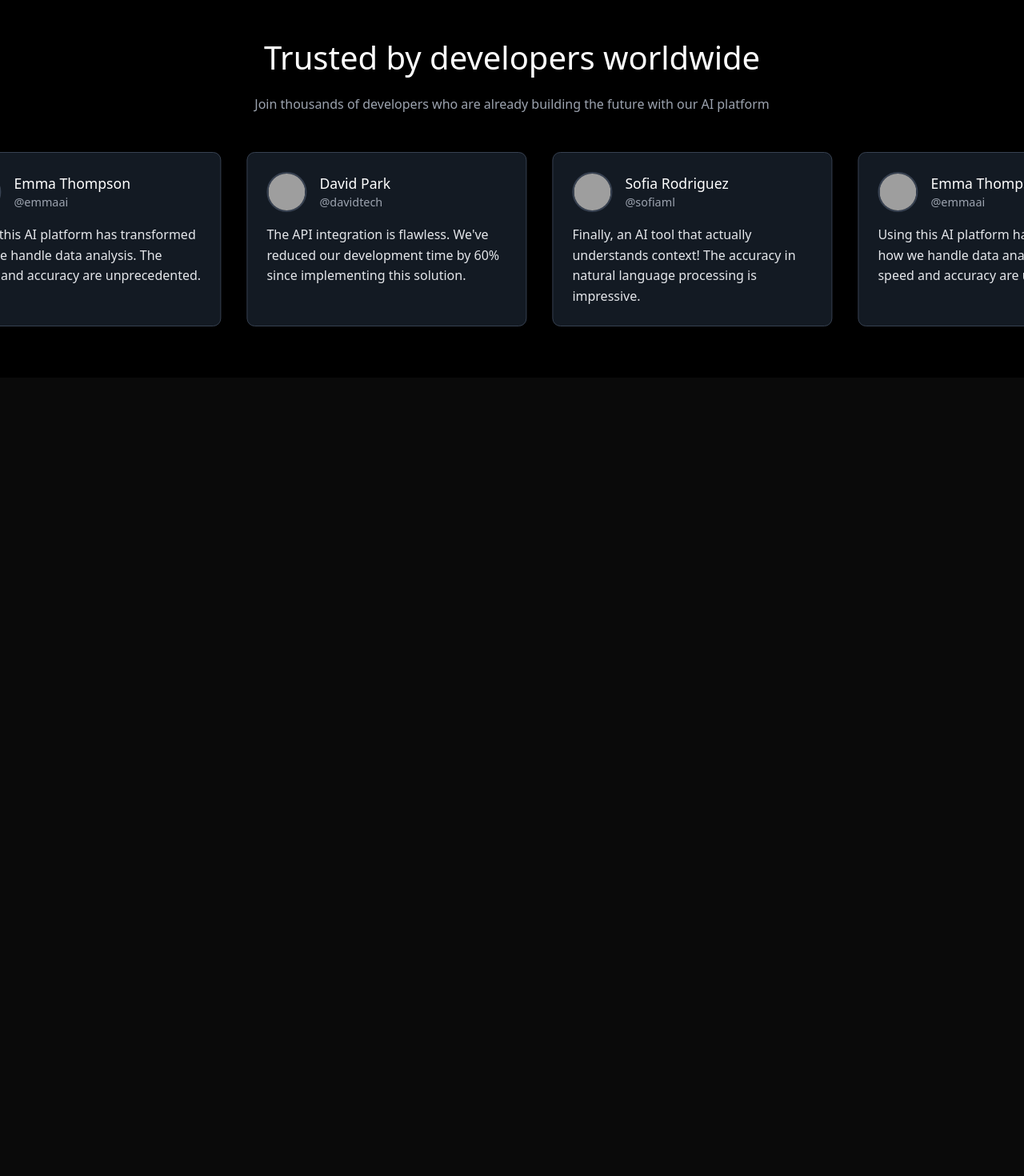
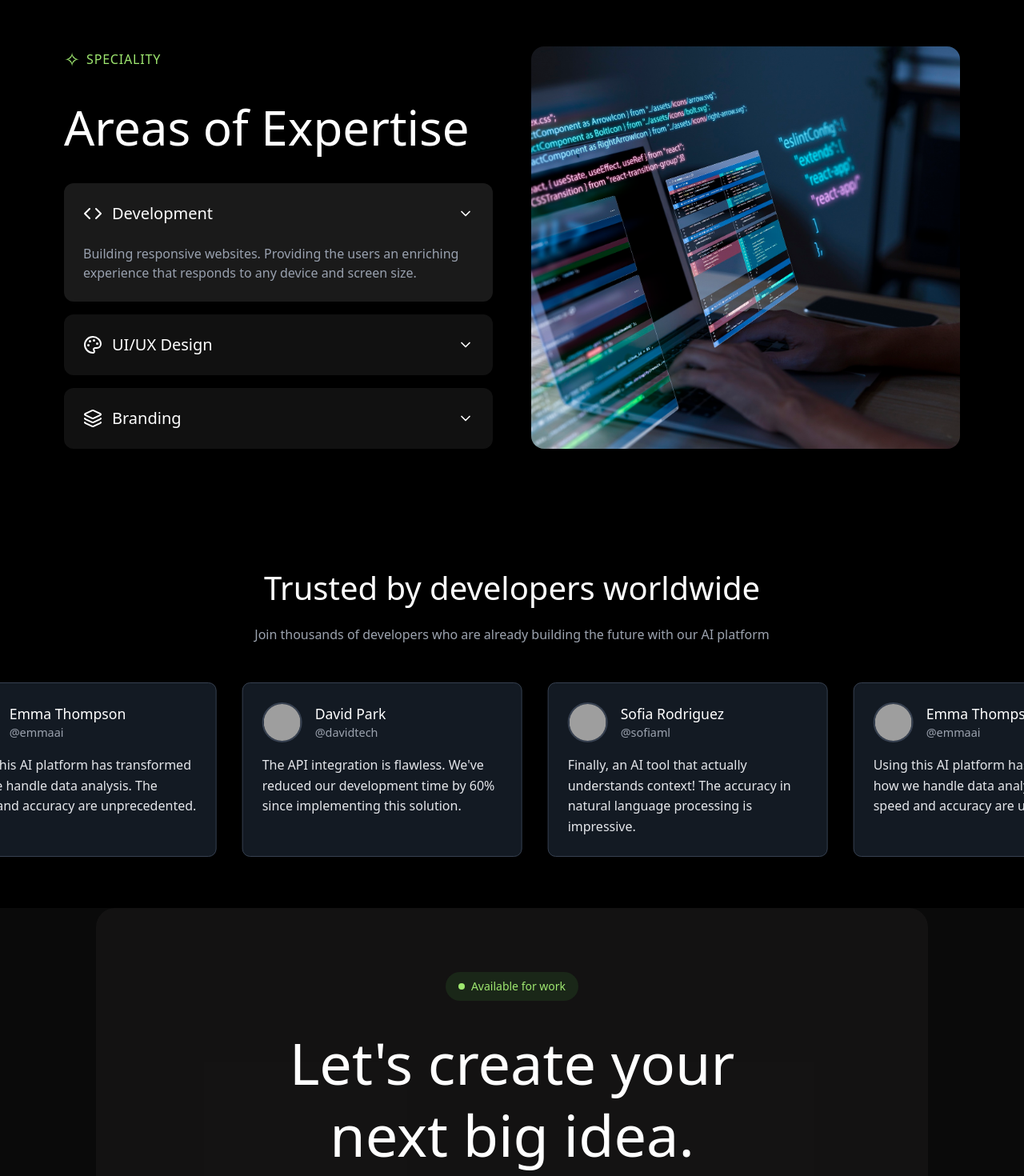
Before and after one commit to akram-999/akram-ahil, a Next.js app in the folder akram-ahil-portfolio/: page / in a window 1280 px wide. Shown: the part 960-2430 px from the top of the page at 80% size. Before the commit the page ends 1432 px from the top, so only its background shows below. Built offline with nearby package versions, Linux system fonts and the light colour scheme; grey boxes are pictures that could not be loaded.

Commit message:
services v1

```diff
--- a/akram-ahil-portfolio/src/app/page.jsx
+++ b/akram-ahil-portfolio/src/app/page.jsx
@@ -1,5 +1,7 @@
+import Available from "@/components/available/Available";
 import Hero from "@/components/Hero/Hero";
 import Navbar from "@/components/Navbar/Navbar";
+import Services from "@/components/Services/Services";
 import Skils from "@/components/Skills/Skils";
 import TestimonialsSectionDemo from "@/components/Testimonale/Testimonial";
 
@@ -9,7 +11,9 @@ export default function Home() {
     <Navbar/>
    <Hero/>
    <Skils/>
+   <Services/>
    <TestimonialsSectionDemo/>
+   <Available />
     </>
   );
 }
--- /dev/null
+++ b/akram-ahil-portfolio/src/components/Services/Services.css
@@ -0,0 +1,67 @@
+.service-item {
+  background: #111111;
+  border-radius: 12px;
+  overflow: hidden;
+  cursor: pointer;
+  transition: all 0.3s ease;
+}
+
+.service-header {
+  display: flex;
+  justify-content: space-between;
+  align-items: center;
+  padding: 1.5rem;
+  color: white;
+}
+
+.service-content {
+  max-height: 0;
+  overflow: hidden;
+  transition: all 0.3s ease;
+  padding: 0 1.5rem;
+}
+
+.service-item.active {
+  background: #1A1A1A;
+}
+
+.service-item.active .service-content {
+  max-height: 200px;
+  padding-bottom: 1.5rem;
+}
+
+.service-item:hover {
+  background: #1A1A1A;
+}
+
+/* Animation for the chevron */
+.service-header svg {
+  transition: transform 0.3s ease;
+}
+
+.service-item.active .service-header svg {
+  transform: rotate(180deg);
+}
+
+/* Fade in animation for content */
+.service-item.active .service-content {
+  animation: fadeIn 0.3s ease-in-out;
+}
+
+@keyframes fadeIn {
+  from {
+    opacity: 0;
+    transform: translateY(-10px);
+  }
+  to {
+    opacity: 1;
+    transform: translateY(0);
+  }
+}
+
+/* Responsive adjustments */
+@media (max-width: 1024px) {
+  .services-section {
+    padding: 2rem 1rem;
+  }
+}
--- /dev/null
+++ b/akram-ahil-portfolio/src/components/Services/Services.jsx
@@ -0,0 +1,84 @@
+"use client";
+
+import React, { useState } from "react";
+import { ChevronDown, ChevronUp, Code, Palette, Layers } from "lucide-react";
+import "./Services.css";
+
+
+
+export default function Services() {
+  const [activeService, setActiveService] = useState('development');
+
+  const services = [
+    {
+      id: 'development',
+      icon: <Code className="w-6 h-6" />,
+      title: 'Development',
+      description: 'Building responsive websites. Providing the users an enriching experience that responds to any device and screen size.'
+    },
+    {
+      id: 'ui-ux',
+      icon: <Palette className="w-6 h-6" />,
+      title: 'UI/UX Design',
+      description: 'Creating intuitive and engaging user interfaces with a focus on user experience and modern design principles.'
+    },
+    {
+      id: 'branding',
+      icon: <Layers className="w-6 h-6" />,
+      title: 'Branding',
+      description: 'Developing strong brand identities that communicate your values and connect with your target audience.'
+    }
+  ];
+
+  return (
+    <div className="services-section bg-black px-4 py-20 lg:px-20">
+      <div className="grid grid-cols-1 lg:grid-cols-2 gap-12">
+        {/* Left Column */}
+        <div className="space-y-8">
+          <div className="flex items-center gap-2 text-[#9FE870]">
+            <span className="text-2xl">✧</span>
+            <span className="uppercase tracking-wider">Speciality</span>
+          </div>
+
+          <h2 className="text-4xl lg:text-6xl text-white font-light leading-tight">
+            Areas of Expertise
+          </h2>
+
+          <div className="space-y-4">
+            {services.map((service) => (
+              <div
+                key={service.id}
+                className={`service-item ${activeService === service.id ? 'active' : ''}`}
+                onClick={() => setActiveService(service.id)}
+              >
+                <div className="service-header">
+                  <div className="flex items-center gap-3">
+                    {service.icon}
+                    <span className="text-xl">{service.title}</span>
+                  </div>
+                  {activeService === service.id ? (
+                    <ChevronUp className="w-5 h-5" />
+                  ) : (
+                    <ChevronDown className="w-5 h-5" />
+                  )}
+                </div>
+                <div className="service-content">
+                  <p className="text-gray-400">{service.description}</p>
+                </div>
+              </div>
+            ))}
+          </div>
+        </div>
+
+        {/* Right Column - Image */}
+        <div className="relative rounded-2xl overflow-hidden">
+          <img
+            src="/dev.jpg" // Make sure to add this image to your public folder
+            alt="Development workspace"
+            className="w-full h-full object-cover"
+          />
+        </div>
+      </div>
+    </div>
+  );
+}
--- /dev/null
+++ b/akram-ahil-portfolio/src/components/available/Available.css
@@ -0,0 +1,83 @@
+.available-section {
+  background-color: #171616c2;
+  border-radius: 24px;
+  margin: 2rem;
+  overflow: hidden;
+  margin: 0px 120px;
+}
+
+/* Fade in animation for the available badge */
+@keyframes fadeIn {
+  from {
+    opacity: 0;
+    transform: translateY(10px);
+  }
+  to {
+    opacity: 1;
+    transform: translateY(0);
+  }
+}
+
+/* Slide up animation for the heading */
+@keyframes slideUp {
+  from {
+    opacity: 0;
+    transform: translateY(40px);
+  }
+  to {
+    opacity: 1;
+    transform: translateY(0);
+  }
+}
+
+/* Pulse animation for the green dot */
+@keyframes pulse {
+  0% {
+    transform: scale(1);
+    opacity: 1;
+  }
+  50% {
+    transform: scale(1.2);
+    opacity: 0.8;
+  }
+  100% {
+    transform: scale(1);
+    opacity: 1;
+  }
+}
+
+.animate-fade-in {
+  animation: fadeIn 0.6s ease-out forwards;
+}
+
+.animate-slide-up {
+  animation: slideUp 0.8s ease-out forwards;
+  animation-delay: 0.2s;
+  opacity: 0;
+}
+
+.animate-pulse {
+  animation: pulse 2s infinite;
+}
+
+/* Button hover effect */
+.contact-btn {
+  transition: all 0.3s ease;
+
+}
+
+.contact-btn:hover {
+  transform: translateY(-2px);
+  box-shadow: 0 4px 12px rgba(159, 232, 112, 0.2);
+}
+
+/* Make it responsive */
+@media (max-width: 768px) {
+  .available-section {
+    margin: 1rem;
+  }
+
+  .available-content {
+    padding: 2rem 1rem;
+  }
+}
--- /dev/null
+++ b/akram-ahil-portfolio/src/components/available/Available.jsx
@@ -0,0 +1,35 @@
+import React from 'react'
+import './Available.css'
+import { MoveRight } from 'lucide-react'
+
+export default function Available() {
+  return (
+    <div className="available-section">
+      <div className="container mx-auto px-4 py-20">
+        <div className="available-content text-center">
+          {/* Available badge */}
+          <div className="inline-flex items-center gap-2 bg-[#1A2718] text-[#9FE870]
+            px-4 py-2 rounded-full mb-8 animate-fade-in">
+            <span className="w-2 h-2 bg-[#9FE870] rounded-full animate-pulse"></span>
+            <span className="text-sm">Available for work</span>
+          </div>
+
+          {/* Main heading */}
+          <h2 className="text-4xl md:text-6xl lg:text-7xl text-white font-light
+            max-w-4xl mx-auto mb-12 leading-tight animate-slide-up">
+            Let's create your
+            <br />
+            next big idea.
+          </h2>
+
+          {/* Contact button */}
+          <button className="contact-btn bg-white text-black px-8 py-3 rounded-full
+            hover:bg-[#9FE870] transition-all duration-300 inline-flex items-center gap-2 ">
+            Contact Me
+
+          </button>
+        </div>
+      </div>
+    </div>
+  )
+}
```
Also changed, not shown: akram-ahil-portfolio/public/dev.jpg (added).
